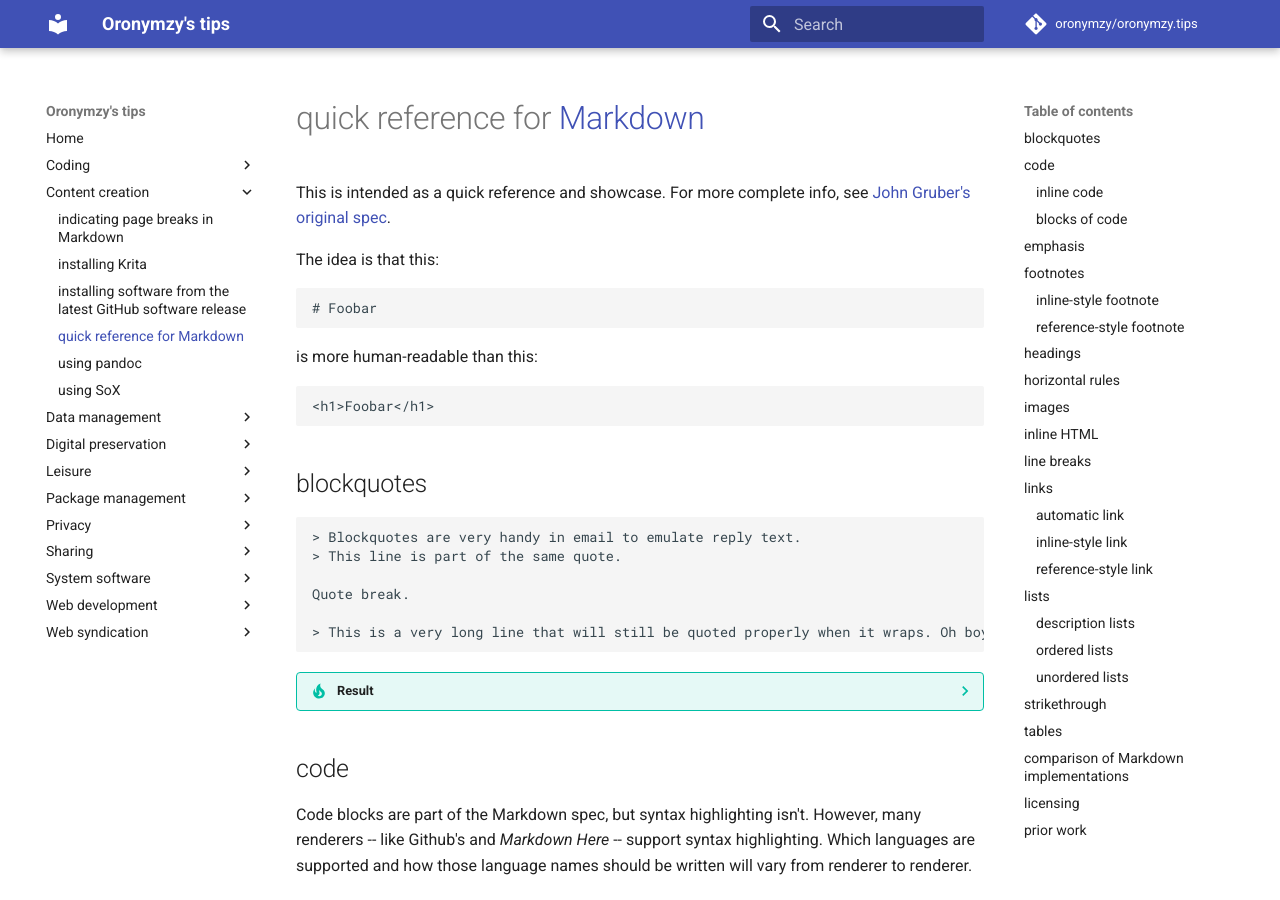
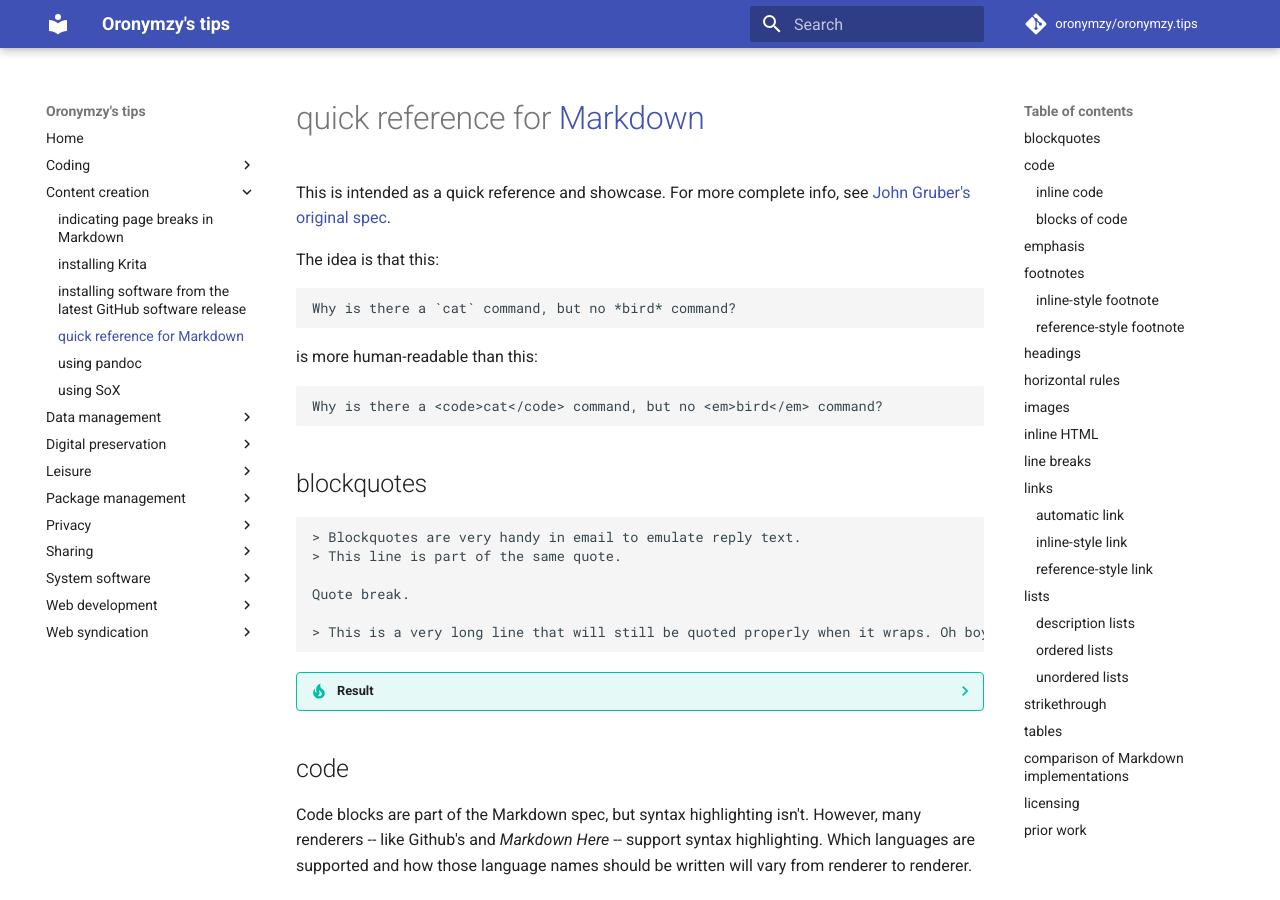
Before and after one commit to oronymzy/tips, an MkDocs documentation site: the page built from docs/qrMkdwn.md, in a window 1280 px wide and 900 px high. Built offline with MkDocs 1.6.1 and Material for MkDocs 9.7.7, drawn with Linux system fonts in a browser that asks for light colours; comment, search, counter and statistics services are not loaded; some of the changed text lies outside the part shown.

````diff
--- a/docs/qrMkdwn.md
+++ b/docs/qrMkdwn.md
@@ -5,13 +5,13 @@ This is intended as a quick reference and showcase. For more complete info, see
 The idea is that this:
 
 ```
-# Foobar
+Why is there a `cat` command, but no *bird* command?
 ```
 
 is more human-readable than this:
 
 ```
-<h1>Foobar</h1>
+Why is there a <code>cat</code> command, but no <em>bird</em> command?
 ```
 
 ## blockquotes {: #blockquotes }
````
Also changed, not shown: other parts of docs/qrMkdwn.md (+2 -1 lines).
